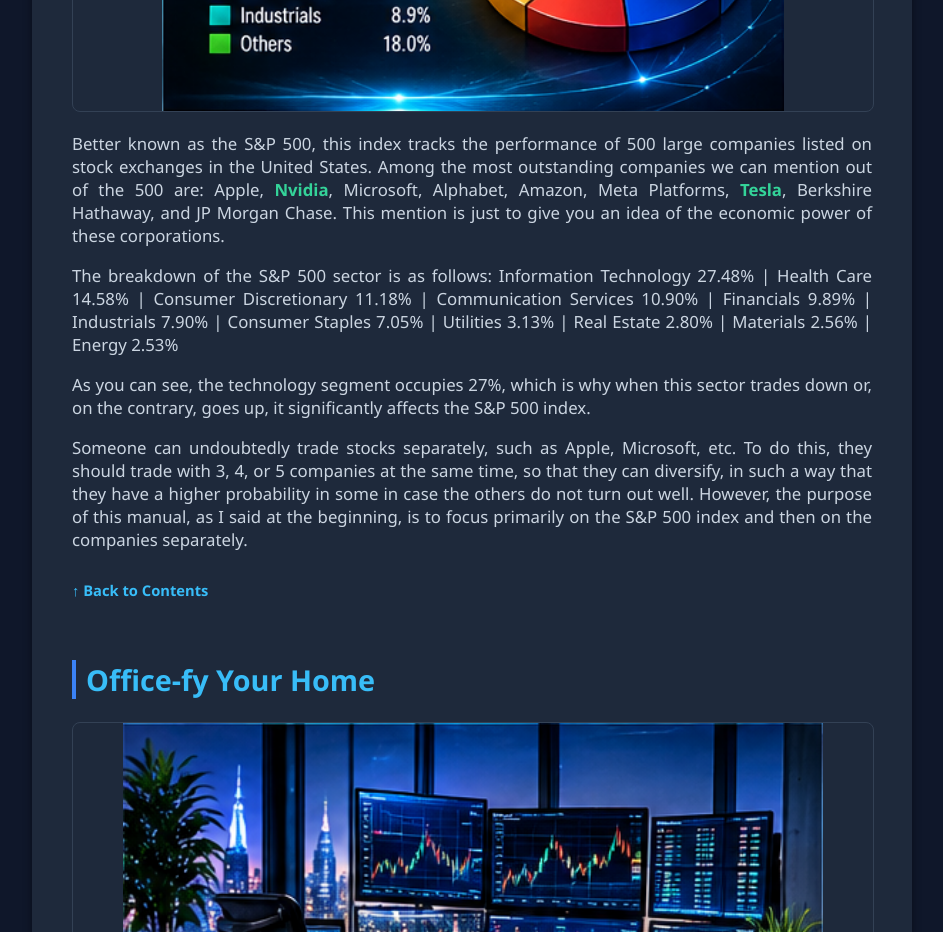
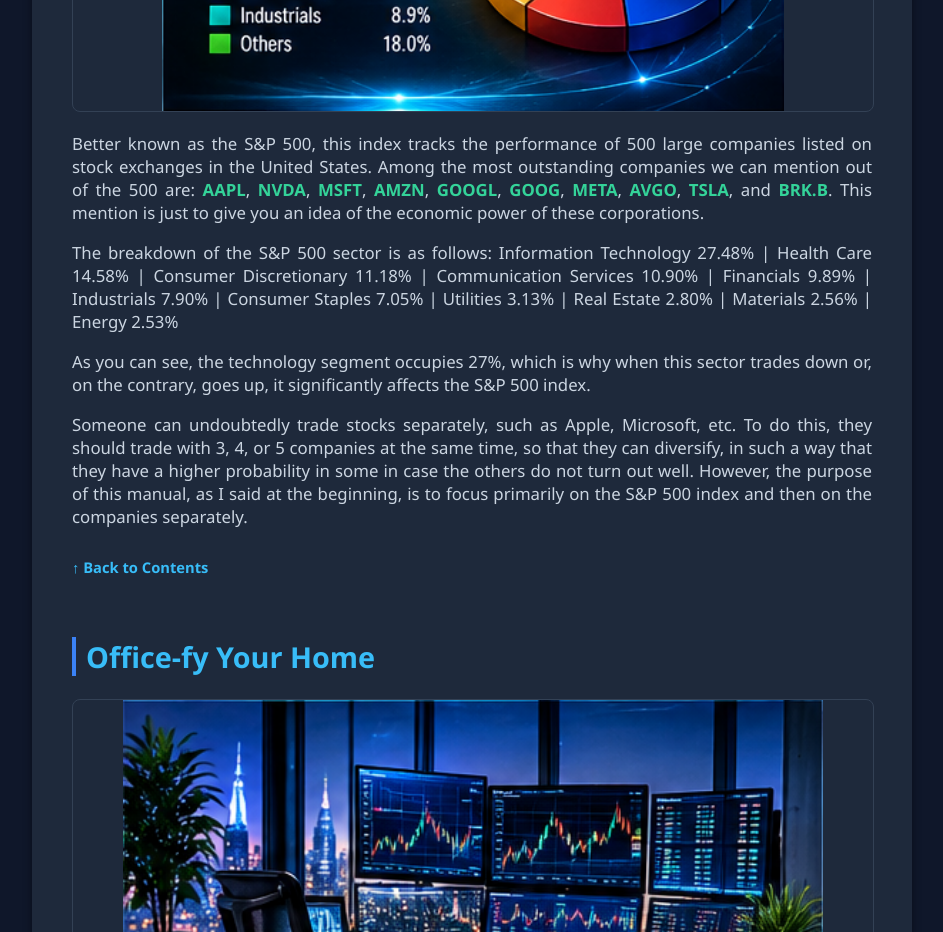
Before and after one commit to JV-Developments/trading500, a plain HTML site: page prosper.html in a window 1280 px wide. Shown: the part 3520-4452 px from the top of the page, without its empty margins (168-1111 px from the left). Drawn offline with Linux system fonts and the light colour scheme.

Commit message:
Update prosper.html

```diff
--- a/prosper.html
+++ b/prosper.html
@@ -466,7 +466,7 @@ en: {
 
     spyHeading: "The Standard & Poor's 500 Index",
     spyParagraphs: [
-        "Better known as the S&P 500, this index tracks the performance of 500 large companies listed on stock exchanges in the United States. Among the most outstanding companies we can mention out of the 500 are: Apple, Nvidia, Microsoft, Alphabet, Amazon, Meta Platforms, Tesla, Berkshire Hathaway, and JP Morgan Chase. This mention is just to give you an idea of the economic power of these corporations.",
+        "Better known as the S&P 500, this index tracks the performance of 500 large companies listed on stock exchanges in the United States. Among the most outstanding companies we can mention out of the 500 are: AAPL, NVDA, MSFT, AMZN, GOOGL, GOOG, META, AVGO, TSLA, and BRK.B. This mention is just to give you an idea of the economic power of these corporations.",
         "The breakdown of the S&P 500 sector is as follows: Information Technology 27.48% | Health Care 14.58% | Consumer Discretionary 11.18% | Communication Services 10.90% | Financials 9.89% | Industrials 7.90% | Consumer Staples 7.05% | Utilities 3.13% | Real Estate 2.80% | Materials 2.56% | Energy 2.53%",
         "As you can see, the technology segment occupies 27%, which is why when this sector trades down or, on the contrary, goes up, it significantly affects the S&P 500 index.",
         "Someone can undoubtedly trade stocks separately, such as Apple, Microsoft, etc. To do this, they should trade with 3, 4, or 5 companies at the same time, so that they can diversify, in such a way that they have a higher probability in some in case the others do not turn out well. However, the purpose of this manual, as I said at the beginning, is to focus primarily on the S&P 500 index and then on the companies separately."
@@ -556,7 +556,7 @@ es: {
 
     spyHeading: "El Indice Standard & Poor's 500",
     spyParagraphs: [
-        "Más conocido como el S&P 500, este índice sigue el rendimiento de 500 grandes empresas que cotizan en las bolsas de valores de los Estados Unidos. Entre las empresas más sobresalientes podemos mencionar de las 500 a: Apple, Nvidia, Microsoft, Alphabet, Amazon, Meta Platforms, Tesla, Nvidia, Berkshire Hathaway y JP Morgan Chase. Esta mención es solo para darte una idea del poderío económico de estas corporaciones.",
+        "Más conocido como el S&P 500, este índice sigue el rendimiento de 500 grandes empresas que cotizan en las bolsas de valores de los Estados Unidos. Entre las empresas más sobresalientes podemos mencionar de las 500 a: AAPL, NVDA, MSFT, AMZN, GOOGL, GOOG, META, AVGO, TSLA y BRK.B. Esta mención es solo para darte una idea del poderío económico de estas corporaciones.",
         "El desglose del sector S&P 500, es así: Tecnología de la Información 32.2% | Cuidado de la Salud 14.8% | Consumidor Discrecional 10.9% | Servicios de Comunicación 10.90% | Finanzas 14.2% | Acciones Industriales 8.9% | Productos Básicos de Consumo 7.05% | Utilidades 3.13% | Bienes Raíces 2.80% | Materiales 2.56% | Energía 2.53%",
         "Como puedes ver, el segmento de la tecnología es el sector lider, por lo cual cuando este sector transa a la baja o por el contrario va al alza, afecta significativamente el índice S&P 500.",
         "Nuestro propósito es enfocarnos en primera instancia en el índice S&P 500 y luego en las empresas por separado."
@@ -645,7 +645,7 @@ fr: {
 
     spyHeading: "L'Indice Standard & Poor's 500",
     spyParagraphs: [
-        "Mieux connu sous le nom de S&P 500, cet indice suit la performance de 500 grande entreprises cotées sur les bourses américaines. Parmi les entreprises les plus marquantes des 500, citons : Apple, Nvidia, Microsoft, Alphabet, Amazon, Meta Platforms, Tesla, Berkshire Hathaway et JP Morgan Chase. Cette mention vise juste à vous donner une idée de la puissance économique de ces corporations.",
+        "Mieux connu sous le nom de S&P 500, cet indice suit la performance de 500 grande entreprises cotées sur les bourses américaines. Parmi les entreprises les plus marquantes des 500, citons : AAPL, NVDA, MSFT, AMZN, GOOGL, GOOG, META, AVGO, TSLA et BRK.B. Cette mention vise juste à vous donner une idée de la puissance économique de ces corporations.",
         "La répartition sectorielle du S&P 500 est la suivante : Technologies de l'information 27.48% | Santé 14.58% | Consommation discrétionnaire 11.18% | Services de communication 10.90% | Finance 9.89% | Actions industrielles 7.90% | Produits de consommation de base 7.05% | Services publics 3.13% | Immobilier 2.80% | Matériaux 2.56% | Énergie 2.53%",
         "Comme vous pouvez le constater, le segment technologique occupe 27 %, c'est pourquoi lorsque ce secteur évolue à la baisse ou, au contraire, augmente, il affecte de manière significative l'indice S&P 500.",
         "On peut sans doute négocier des actions séparément, comme Apple, Microsoft, etc. Pour ce faire, il faudrait faire du trading avec 3, 4 ou 5 entreprises en même temps afin de se diversifier, de manière à maximiser les probabilités si certaines ne fonctionnent pas bien. Cependant, le but de ce manuel, comme je l'ai dit au début, est de se concentrer en premier lieu sur l'indice S&P 500, puis sur les entreprises séparément."
@@ -826,10 +826,16 @@ function updateBrokers() {
    Los datos pueden tener retraso según el mercado y el acceso disponible. */
 const tickerSymbols = {
     "SPY": "AMEX:SPY",
+    "AAPL": "NASDAQ:AAPL",
     "NVDA": "NASDAQ:NVDA",
-    "NVIDIA": "NASDAQ:NVDA",
-    "TESLA": "NASDAQ:TSLA",
-    "TSLA": "NASDAQ:TSLA"
+    "MSFT": "NASDAQ:MSFT",
+    "AMZN": "NASDAQ:AMZN",
+    "GOOGL": "NASDAQ:GOOGL",
+    "GOOG": "NASDAQ:GOOG",
+    "META": "NASDAQ:META",
+    "AVGO": "NASDAQ:AVGO",
+    "TSLA": "NASDAQ:TSLA",
+    "BRK.B": "NYSE:BRK.B"
 };
 
 function makeTextTickers(container) {
@@ -837,7 +843,7 @@ function makeTextTickers(container) {
     const nodes = [];
     while (walker.nextNode()) nodes.push(walker.currentNode);
 
-    const pattern = /\b(NVIDIA|Nvidia|NVDA|SPY|TESLA|Tesla|TSLA)\b/g;
+    const pattern = /\b(BRK\.B|AAPL|NVDA|MSFT|AMZN|GOOGL|GOOG|META|AVGO|TSLA|SPY)\b/g;
     nodes.forEach(node => {
         if (!node.nodeValue || (node.parentElement && node.parentElement.closest(".ticker"))) return;
         const value = node.nodeValue;
```
